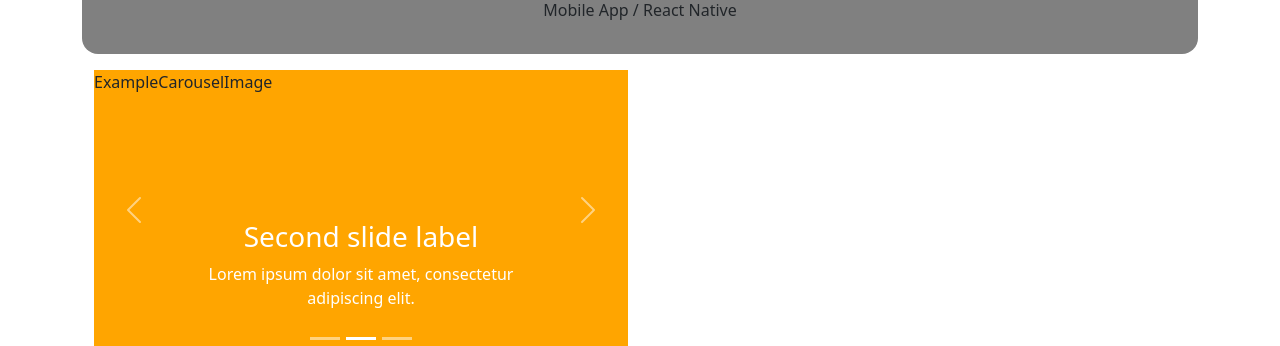
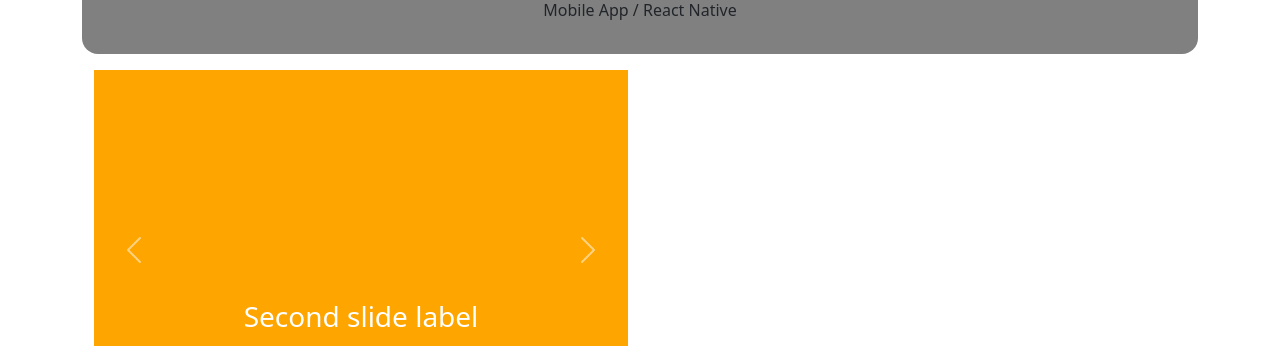
Before and after one commit to Solomon141/solmike, a React (Create React App) app: page / in a window 1280 px wide. Shown: the part 451-797 px from the top of the page. Built offline with nearby package versions, Linux system fonts and the light colour scheme.

Commit message:
Commit After Deploy

```diff
--- a/src/screens/components/ExampleCarouselImage.js
+++ b/src/screens/components/ExampleCarouselImage.js
@@ -4,13 +4,13 @@ function ExampleCarouselImage() {
   return (
     <div
       style={{
-        height: "35vh",
+        height: "45vh",
         backgroundColor: "orange",
         marginBottom: "2vh",
         marginTop: "2vh",
       }}
     >
-      ExampleCarouselImage
+
     </div>
   );
 }
```
